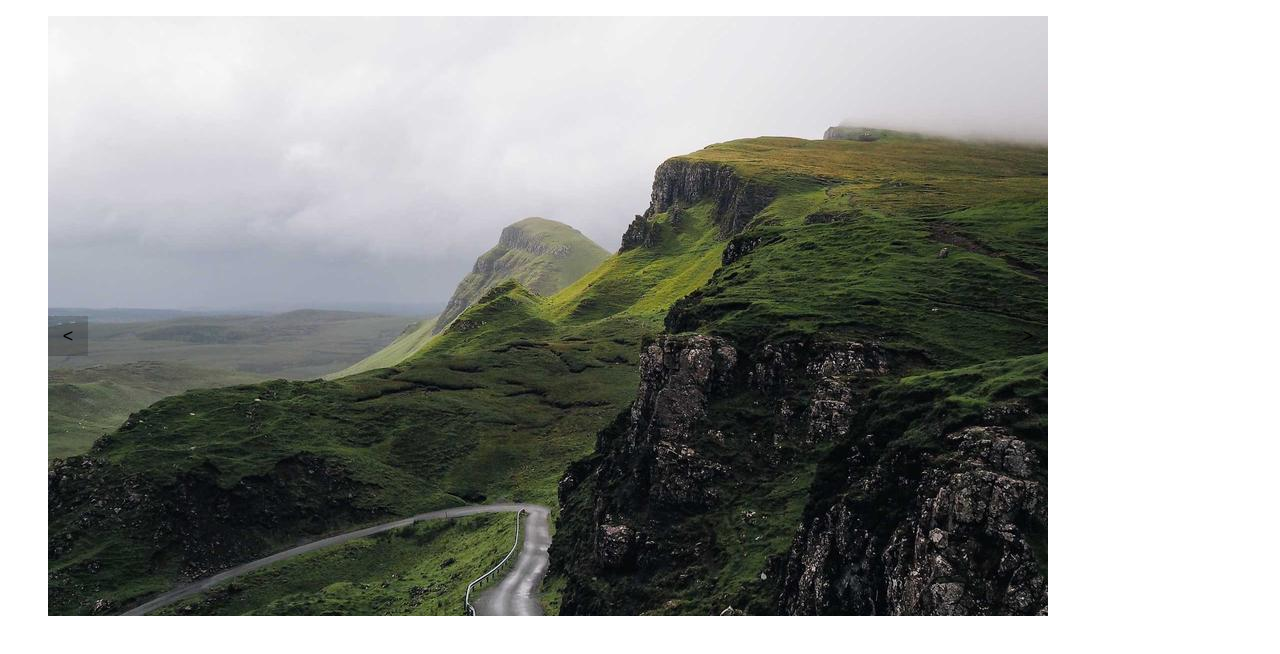
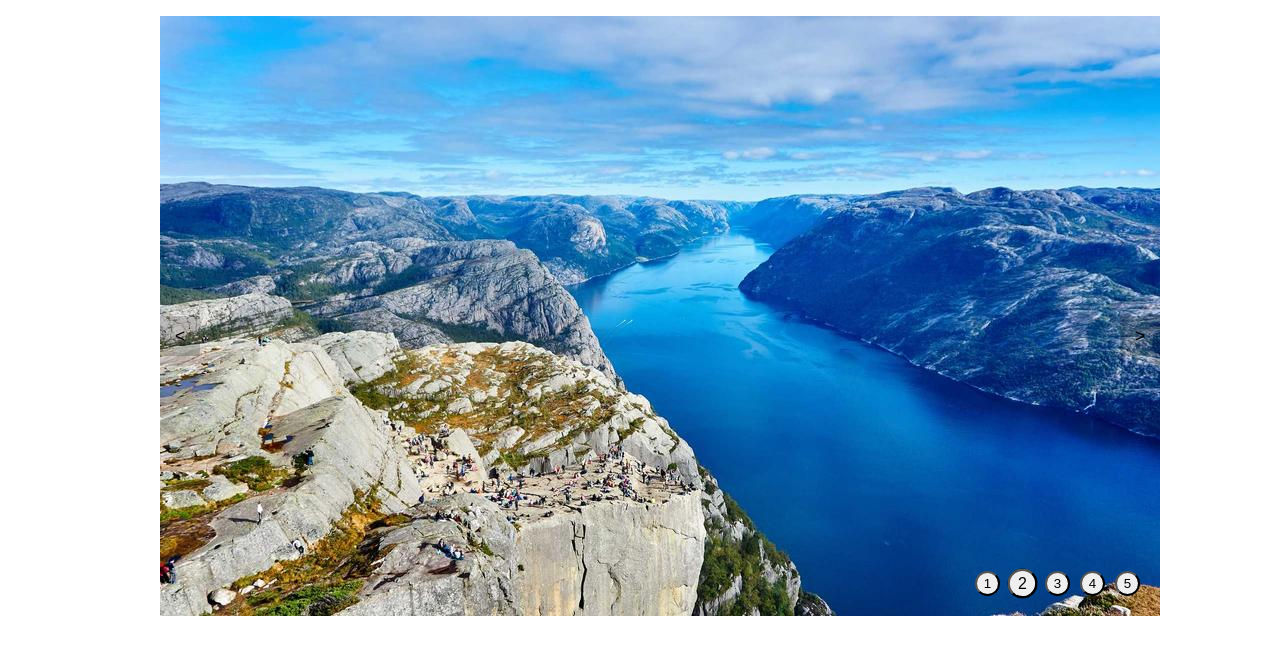
Before and after one commit to ShowKin0/Html, a plain HTML site: page zu/index.html in a window 1280 px wide. Drawn offline with Linux system fonts and the light colour scheme.

Commit message:
add
Co-authored-by: Copilot <copilot@github.com>

```diff
--- a/zu/index.html
+++ b/zu/index.html
@@ -3,16 +3,18 @@
 
 <head>
     <style>
-        .left {
+        #left {
             position: absolute;
             top: 50%;
+
         }
-        .right {
+        #right {
             position: absolute;
             top: 50%;
             right: 0%;
+
         }
-        button {
+        #left, #right {
             font-size: large;
             width: 40px;
             height: 40px;
@@ -20,27 +22,59 @@
             border: 0cap;
             cursor: pointer;
         }
-        button:hover {
+        .selcte {
+            position: absolute;
+            bottom: 20px;
+            right: 20px;
+            list-style: none;
+            display: flex;
+            gap: 10px;
+        }
+        .point button {
+            color: black;
+            width: 25px;
+            height: 25px;
+            border-radius: 100%;
+        }
+        .selcte .active {
+            background-color: rgba(17, 15, 15, 0.8);
+            transform: scale(1.2);
+            color: white;
+            border-radius: 100%;
+        }
+
+        .point button:hover{
+            background-color: rgba(17, 15, 15, 0.8);
+            font-size: larger;
+            transform: scale(1.2);
+            color: white;
+        }
+        button {
+            z-index: 10;
+        }
+        #left:hover , #right:hover {
             background-color: rgba(17, 15, 15, 0.8);
             font-size: larger;
             transform: scaleY(1.5);
             color: white;
         }
 
-        ul {
+        .window {
             list-style: none;
             position: relative;
+            justify-self: center;
             width: 1000px;
             height: 600px;
             overflow: hidden;
         }
 
-        li {
+        .pic {
+            position: absolute;
             width: 100%;
             height: 100%;
             opacity: 0;
         }
-        ul .active {
+        .window .active {
             opacity: 1;
         }
     </style>
@@ -48,16 +82,106 @@
 </head>
 
 <body>
-    <ul>
-        <button class="left"><</button>
-        <button class="right">></button>
+    <ul class="window">
+        <button id="left"><</button>
+        <button id="right">></button>
         <li class="pic active"><img src="img1.jpg" alt=""></li>
         <li class="pic"><img src="img2.jpg" alt=""></li>
         <li class="pic"><img src="img3.jpg" alt=""></li>
         <li class="pic"><img src="img4.jpg" alt=""></li>
         <li class="pic"><img src="img5.jpg" alt=""></li>
+        <ul class="selcte">
+            <li class="point active"><button>1</button></li>
+            <li class="point"><button>2</button></li>
+            <li class="point"><button>3</button></li>
+            <li class="point"><button>4</button></li>
+            <li class="point"><button>5</button></li>
+        </ul>
     </ul>
 
 </body>
+<script>
+window.onload=function(){
+    var pic=document.getElementsByClassName("pic");
+    var index=0;
+    var len=pic.length;
+    var left=document.getElementById("left");
+    var right=document.getElementById("right");
+    var slide=true;
+    left.onclick=function(){
+        if(index>0){
+            point[index].classList.remove("active");
+            pic[index].classList.remove("active");
+            index--;
+            point[index].classList.add("active");
+            pic[index].classList.add("active");
+        }else{
+            point[index].classList.remove("active");
+            pic[index].classList.remove("active");
+            index=len-1;
+            point[index].classList.add("active");
+            pic[index].classList.add("active");
+        }
+    }
+
+    right.onclick=function(){
+        if(index<len-1){
+            point[index].classList.remove("active");
+            pic[index].classList.remove("active");
+            index++;
+            point[index].classList.add("active");
+            pic[index].classList.add("active");
+        }else{
+            point[index].classList.remove("active");
+            pic[index].classList.remove("active");
+            index=0;
+            point[index].classList.add("active");
+            pic[index].classList.add("active");
+        }
+    }
+    var timer=null;
+
+    right.onmouseover=function(){
+        clearInterval(timer);
+    }
+    left.onmouseover=function(){
+        clearInterval(timer);
+    }
+    right.onmouseout=function(){
+        timer = setInterval(autoPlay,5000);
+    }
+    left.onmouseout=function(){
+        timer = setInterval(autoPlay,5000);
+    }
+    var autoPlay=function(){
+        if(index<len-1){
+            point[index].classList.remove("active");
+            pic[index].classList.remove("active");
+            index++;
+            point[index].classList.add("active");
+            pic[index].classList.add("active");
+        }else{
+            point[index].classList.remove("active");
+            pic[index].classList.remove("active");
+            index=0;
+            point[index].classList.add("active");
+            pic[index].classList.add("active");
+        }
+    }
+    timer = setInterval(autoPlay, 5000);
+    var point=document.getElementsByClassName("point");
+    for(let i=0;i<point.length;i++){
+        point[i].addEventListener("click",function(e){
+            point[index].classList.remove("active");
+            pic[index].classList.remove("active");
+            index=i;
+            pic[index].classList.add("active");
+            point[index].classList.add("active");
+        });
+
+    }
+
+}
+</script>
 
 </html>
```
Also changed, not shown: index.html (+1 -0 lines).
